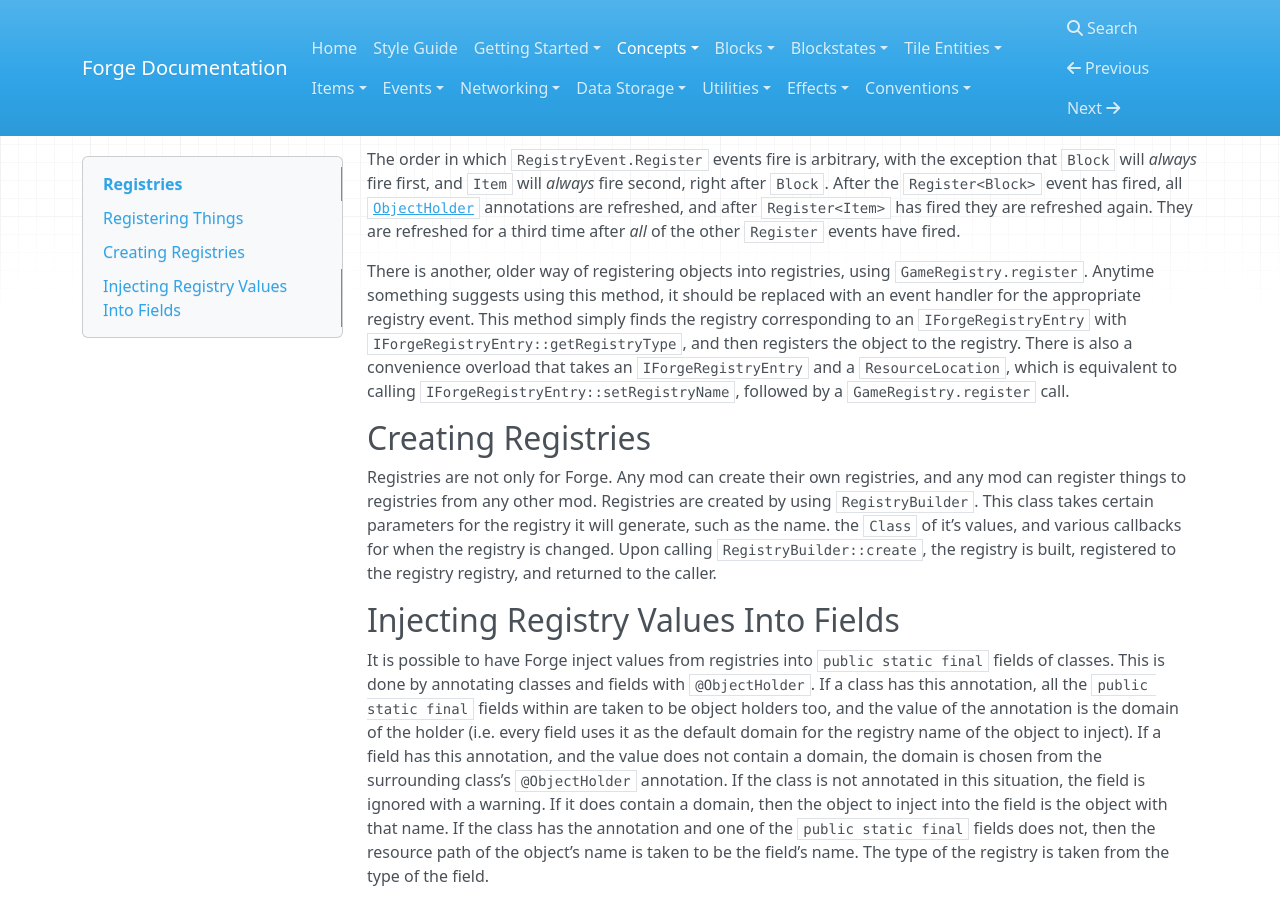
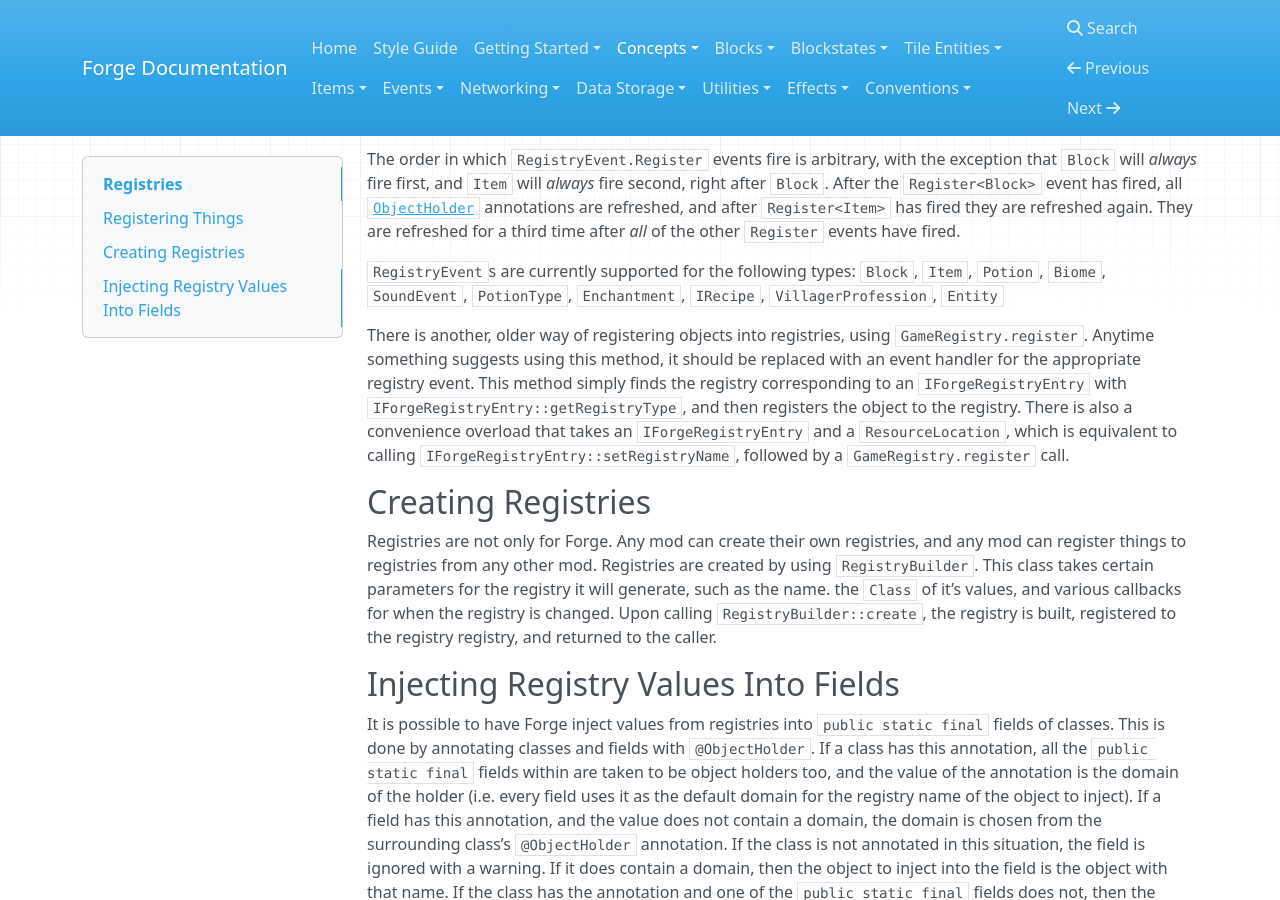
Before and after one commit to MinecraftForge/Documentation, an MkDocs documentation site: the page built from docs/concepts/registries.md, in a window 1280 px wide and 900 px high, scrolled down 956 px. Built offline with MkDocs 1.6.1, drawn with Linux system fonts in a browser that asks for light colours; nearby versions of some CDN libraries; old or Windows-style settings are respelled for this version of MkDocs.

Commit message:
Add supported RegistryEvent parameters to "Registering Things"

````diff
--- a/docs/concepts/registries.md
+++ b/docs/concepts/registries.md
@@ -22,6 +22,8 @@ public void registerBlocks(RegistryEvent.Register<Block> event) {
 ```
 
 The order in which `RegistryEvent.Register` events fire is arbitrary, with the exception that `Block` will *always* fire first, and `Item` will *always* fire second, right after `Block`. After the `Register<Block>` event has fired, all [`ObjectHolder`][ObjectHolder] annotations are refreshed, and after `Register<Item>` has fired they are refreshed again. They are refreshed for a third time after *all* of the other `Register` events have fired.
+
+`RegistryEvent`s are currently supported for the following types: `Block`, `Item`, `Potion`, `Biome`, `SoundEvent`, `PotionType`, `Enchantment`, `IRecipe`, `VillagerProfession`, `Entity`
 
 There is another, older way of registering objects into registries, using `GameRegistry.register`. Anytime something suggests using this method, it should be replaced with an event handler for the appropriate registry event. This method simply finds the registry corresponding to an `IForgeRegistryEntry` with `IForgeRegistryEntry::getRegistryType`, and then registers the object to the registry. There is also a convenience overload that takes an `IForgeRegistryEntry` and a `ResourceLocation`, which is equivalent to calling `IForgeRegistryEntry::setRegistryName`, followed by a `GameRegistry.register` call.
 
````
